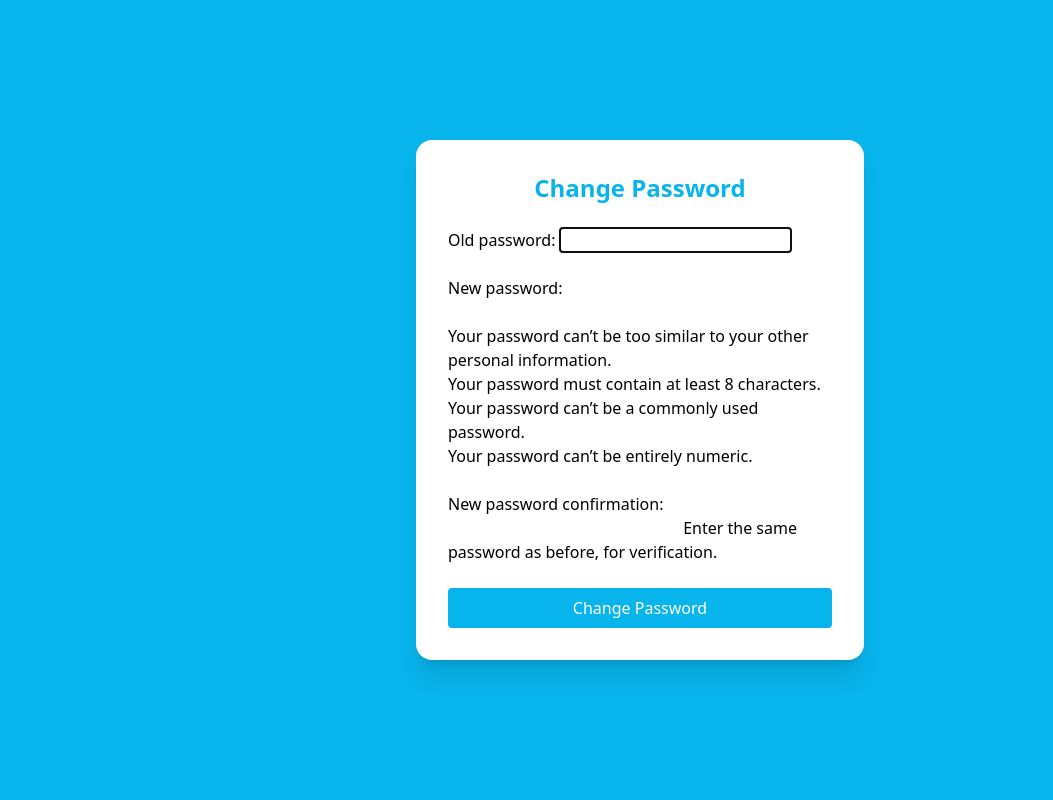
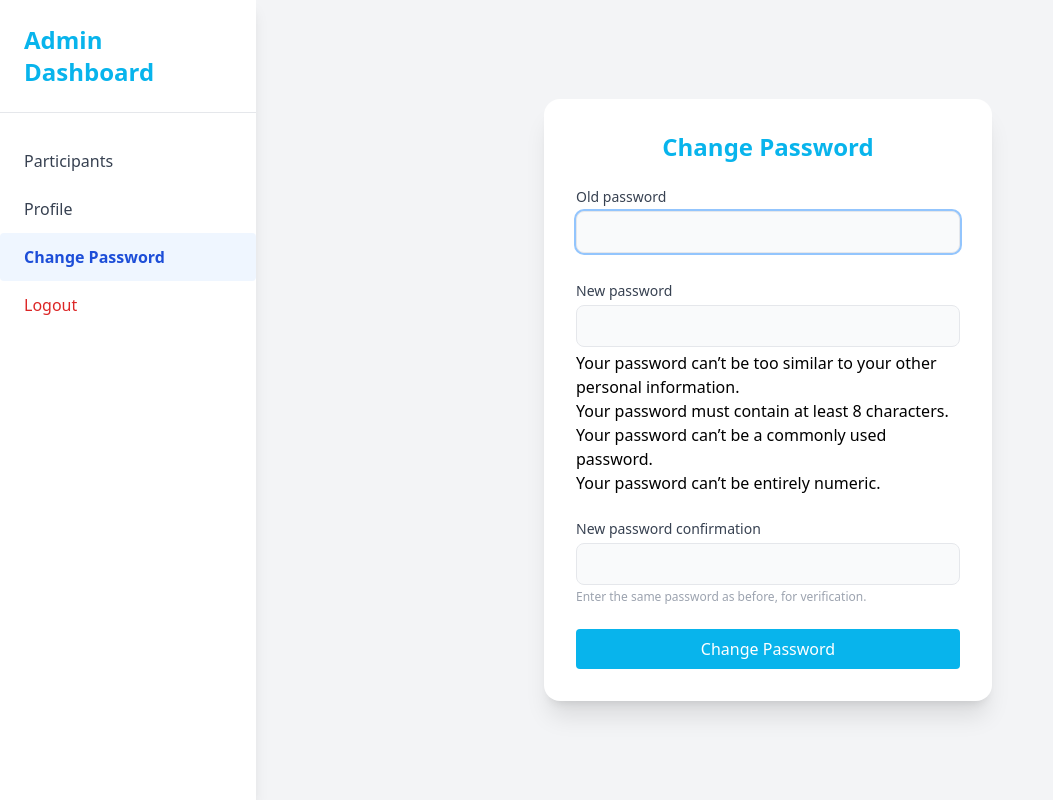
Before and after one commit to ITEmmanuel/taxworkshop, a Django app: page /password_change/ in a window 1280 px wide. Shown: the whole page, without its empty margins (0-1053 px from the left). Run offline with Django 5.2, Linux system fonts and the light colour scheme; a user stored in the database is signed in; some libraries are stand-ins or nearby versions.

Commit message:
Redesign profile and password change forms with modern Tailwind CSS and dashboard layout

```diff
--- a/templates/password_change.html
+++ b/templates/password_change.html
@@ -1,14 +1,47 @@
 {% extends 'base.html' %}
 {% block title %}Change Password{% endblock %}
 {% block content %}
-<div class="flex flex-col items-center justify-center py-16">
+<div class="flex min-h-screen bg-gray-100">
+  <!-- Sidebar -->
+  <aside class="w-64 bg-white shadow-lg hidden md:block">
+    <div class="p-6 border-b">
+      <h2 class="text-2xl font-bold text-msublue">Admin Dashboard</h2>
+    </div>
+    <nav class="mt-6">
+      <a href="{% url 'dashboard' %}" class="block px-6 py-3 text-gray-700 hover:bg-blue-50 rounded transition">Participants</a>
+      <a href="{% url 'profile' %}" class="block px-6 py-3 text-gray-700 hover:bg-blue-50 rounded transition">Profile</a>
+      <a href="{% url 'password_change' %}" class="block px-6 py-3 text-blue-700 bg-blue-50 rounded transition font-semibold">Change Password</a>
+      <a href="{% url 'logout' %}" class="block px-6 py-3 text-red-600 hover:bg-red-50 rounded transition">Logout</a>
+    </nav>
+  </aside>
+  <!-- Main Content -->
+  <main class="flex-1 p-6 flex flex-col items-center justify-center">
     <div class="bg-white rounded-2xl shadow-xl p-8 w-full max-w-md mx-auto">
-        <h2 class="text-2xl font-bold text-msublue mb-6 text-center">Change Password</h2>
-        <form method="post" class="space-y-6">
-            {% csrf_token %}
-            {{ form.as_p }}
-            <button type="submit" class="w-full bg-msublue text-white py-2 rounded hover:bg-blue-800">Change Password</button>
-        </form>
+      <h2 class="text-2xl font-bold text-msublue mb-6 text-center">Change Password</h2>
+      <form method="post" class="space-y-6">
+        {% csrf_token %}
+        {% for field in form %}
+          <div>
+            <label class="block text-gray-700 text-sm font-medium mb-1">{{ field.label }}</label>
+            {{ field.errors }}
+            {{ field }}
+            <script>
+              // Add Tailwind classes to the field widget
+              (function() {
+                var input = document.getElementsByName('{{ field.name }}')[0];
+                if(input) {
+                  input.classList.add('w-full','border','rounded-lg','px-4','py-2','focus:outline-none','focus:ring-2','focus:ring-blue-300','bg-gray-50','mb-1');
+                }
+              })();
+            </script>
+            {% if field.help_text %}
+              <p class="text-xs text-gray-400">{{ field.help_text }}</p>
+            {% endif %}
+          </div>
+        {% endfor %}
+        <button type="submit" class="w-full bg-msublue text-white py-2 rounded hover:bg-blue-800">Change Password</button>
+      </form>
     </div>
+  </main>
 </div>
 {% endblock %}
```
Also changed, not shown: templates/password_change_done.html (+19 -4 lines), templates/profile.html (+22 -4 lines).
